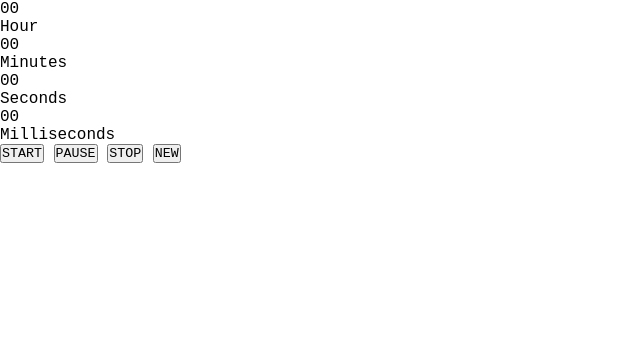
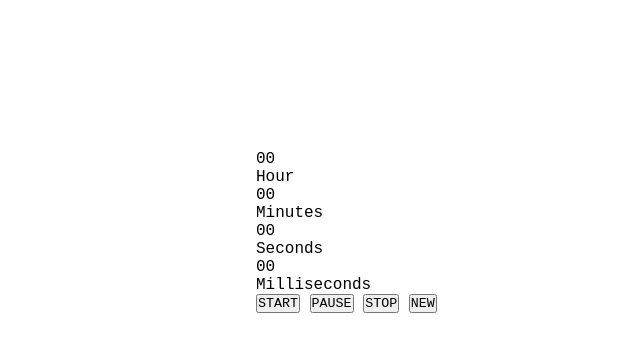
Before and after one commit to Evgeniya1307/Timer-task-at-the-interview-master, a plain HTML site: page index.html in a window 1280 px wide. Shown: the whole page, without its empty margins (0-640 px from the left). Drawn offline with Linux system fonts and the light colour scheme; a web font is replaced by a local one.

Commit message:
.container {   width: 60%;

```diff
--- a/css/main.scss
+++ b/css/main.scss
@@ -9,3 +9,10 @@ $mainColor2: #1059b8;
   padding: 0;
   box-sizing: border-box;
 }
+
+.container {
+  width: 60%;
+  height: 100%;
+  margin: 0 auto;
+  margin-top: 150px;
+}
```
Also changed, not shown: css/main.css, 1 other file.
